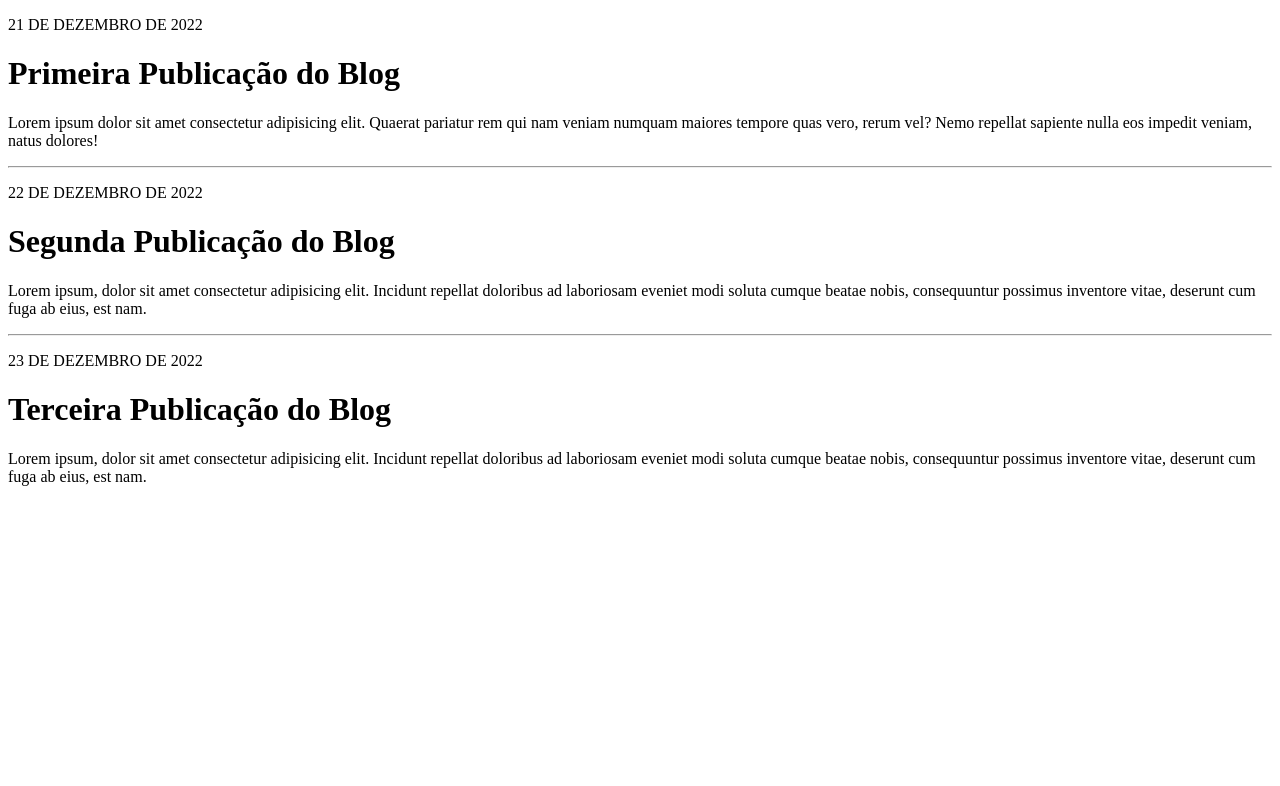
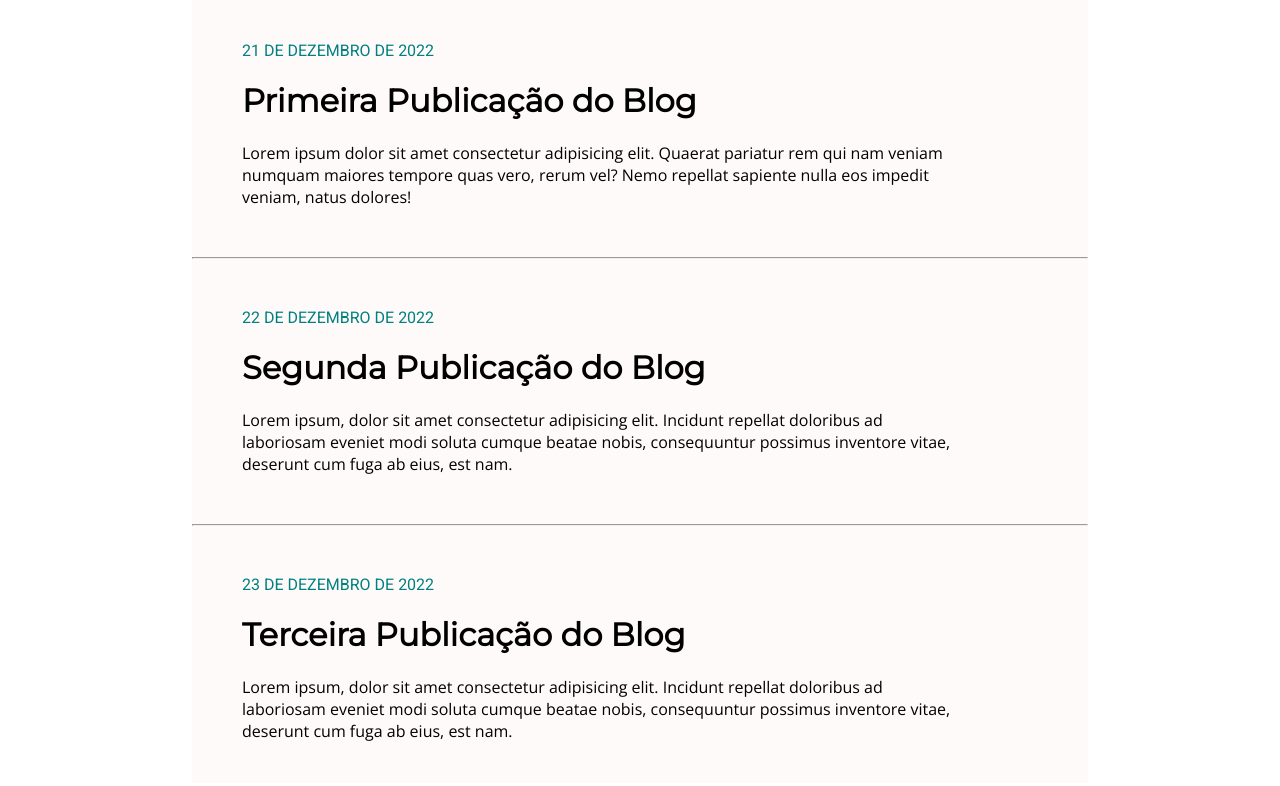
Before and after one commit to rsGiovanna/OneBitCode, a plain HTML site: page CSS/Exercicios/recriandosite2.html in a window 1280 px wide. Drawn offline with nearby package versions, Linux system fonts and the light colour scheme.

Commit message:
Atualização de Estudos

```diff
--- a/CSS/Exercicios/recriandosite2.css
+++ b/CSS/Exercicios/recriandosite2.css
@@ -0,0 +1,30 @@
+body{
+    padding: 0;
+    margin: 0;
+}
+
+h1{
+    font-family: 'Montserrat', sans-serif;
+}
+
+.date{
+    font-family: 'Roboto', sans-serif;
+    color:  #008080;
+}
+
+.post-content{
+    font-family: 'Open Sans', sans-serif;
+    width: 90%;
+}
+
+.post-container{
+    background-color: #fffafa;
+    width: 70%;
+    height: 100%;
+    margin: 0 auto 0 auto;
+}
+
+.post{
+    margin: 0px 50px 0px 50px;
+    padding: 25px 0px 25px 0px;
+}
--- a/CSS/Exercicios/recriandosite2.html
+++ b/CSS/Exercicios/recriandosite2.html
@@ -4,6 +4,10 @@
     <meta charset="UTF-8">
     <meta http-equiv="X-UA-Compatible" content="IE=edge">
     <meta name="viewport" content="width=device-width, initial-scale=1.0">
+    <link rel="preconnect" href="https://fonts.googleapis.com">
+<link rel="preconnect" href="https://fonts.gstatic.com" crossorigin>
+<link href="https://fonts.googleapis.com/css2?family=Montserrat&family=Open+Sans&family=Roboto&display=swap" rel="stylesheet">
+<link rel="stylesheet" href="recriandosite2.css">
     <title>Recriando um site #2</title>
 </head>
 <body>
```
Also changed, not shown: CSS MODERNO/Resposividade/index.html (added, +13 -0 lines), CSS MODERNO/Resposividade/style.css (added).
